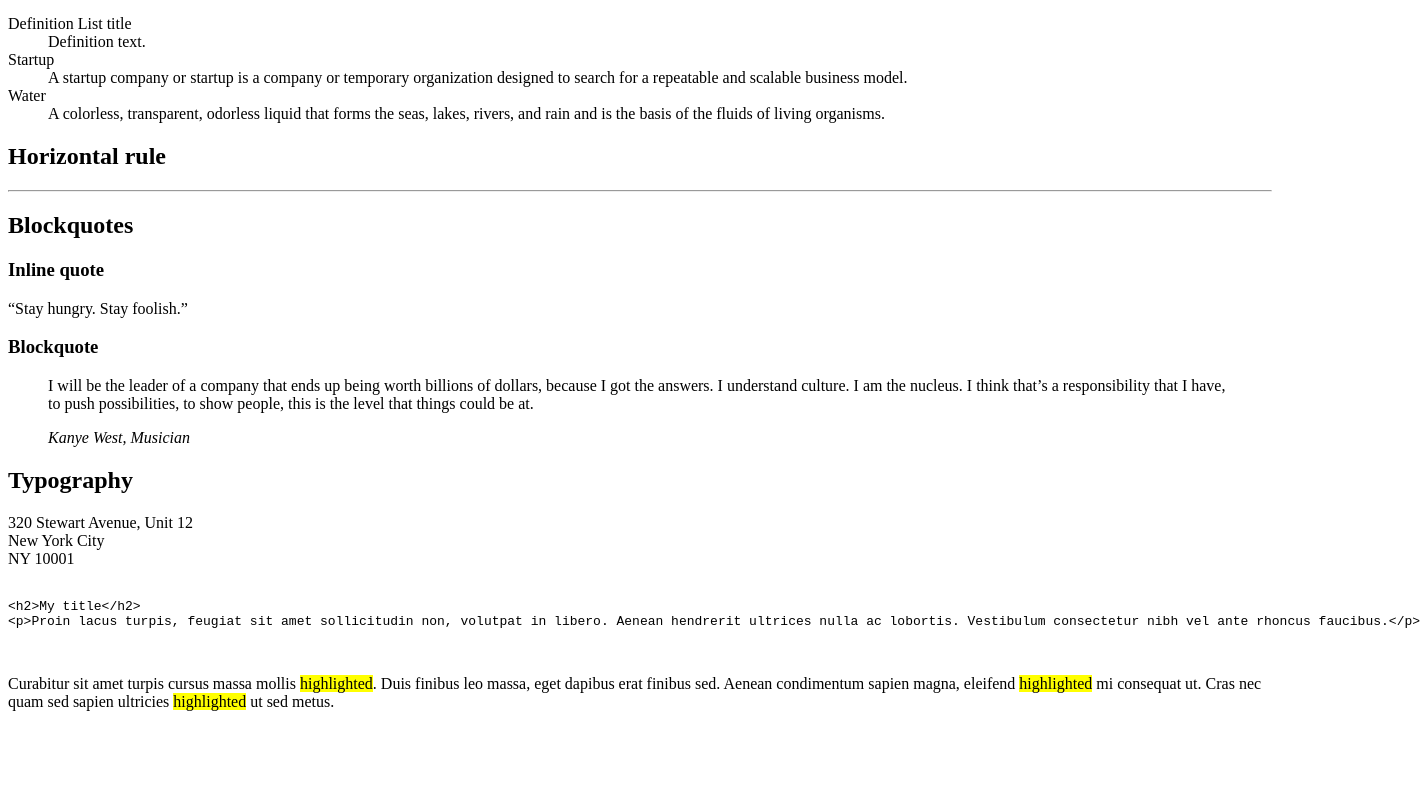
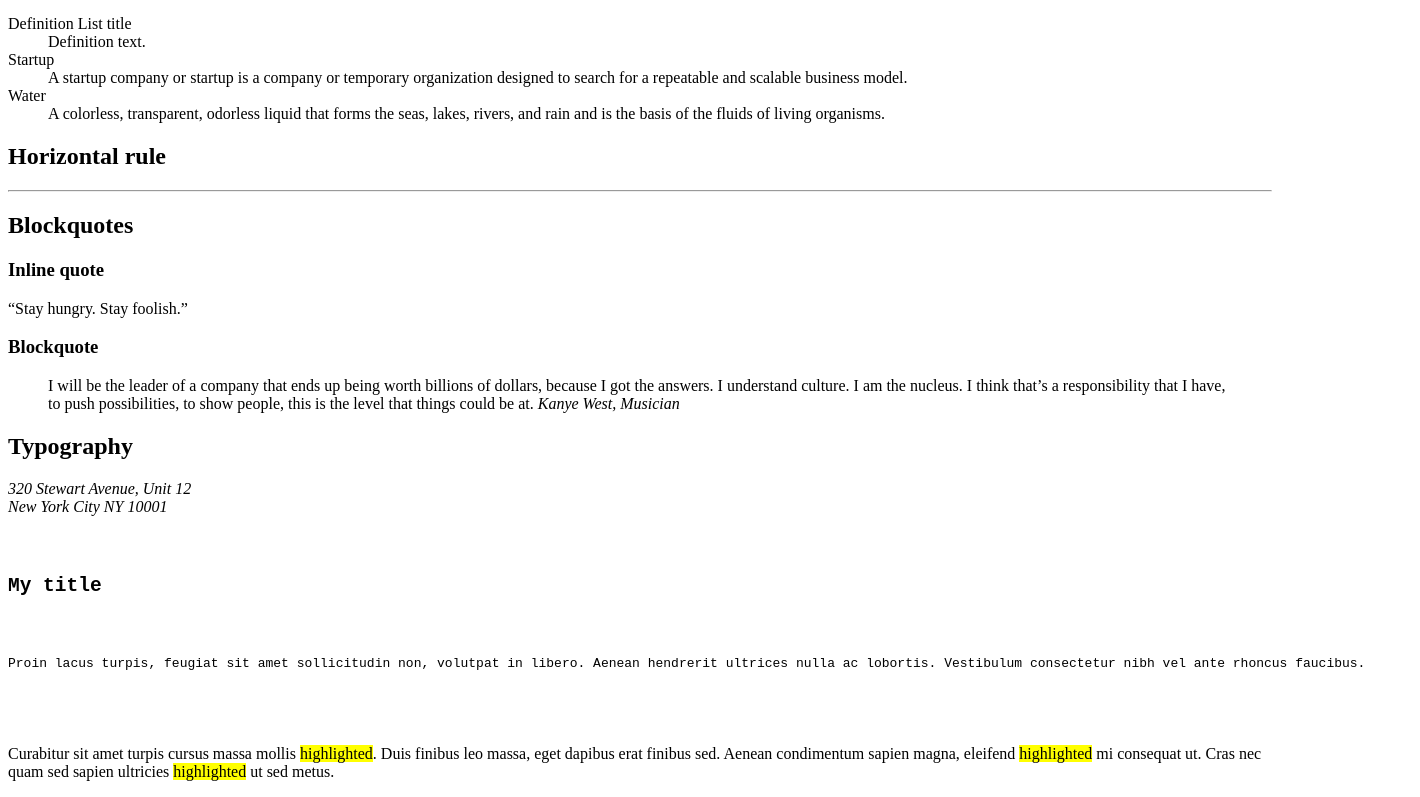
Before and after one commit to Farel-JF/holbertonschool-web_front_end, a plain HTML site: page html_advanced/32-styleguide.html in a window 1280 px wide. Shown: the part 805-1602 px from the top of the page, 1420 px wide, since content can reach past the window. Before the commit the page ends 1532 px from the top, so only its background shows below. Drawn offline with Linux system fonts and the light colour scheme.

Commit message:
32. Typography section - using the correct tags

```diff
--- a/html_advanced/32-styleguide.html
+++ b/html_advanced/32-styleguide.html
@@ -1,8 +1,8 @@
 <!DOCTYPE html>
-<html lang="en">
+<html lang="EN" dir="ltr">
 	<head>
 		<meta charset="utf-8">
-  <meta name="viewport" content="width=device-width, initial-scale=1.0">
+		<meta name="viewport" content="width=device-width, initial-scale=1.0, viewport-fit=cover">
 		<title>Styleguide - Techium</title>
 		<meta name="description" content="Techium is a digital agency">
 		<link rel="icon" type="image/x-icon" href="./favicon.ico">
@@ -12,14 +12,13 @@
 		<header></header>
 		<main>
 			<section>
-      <header><h2>Headings </h2></header>
+				<header><h2>Headings</h2></header>
 				<h1>Heading level 1</h1>
 				<h2>Heading level 2</h2>
 				<h3>Heading level 3</h3>
 				<h4>Heading level 4</h4>
 				<h5>Heading level 5</h5>
 				<h6>Heading level 6</h6>
-
 				<section>
 					<header>
 						<h2>Paragraph</h2>
@@ -28,7 +27,6 @@
 					<p>This is my subtitle</p>
 					<p>Nunc lacinia ante nunc ac lobortis. Interdum adipiscing gravida odio porttitor sem non mi integer non faucibus ornare mi ut ante amet placerat aliquet. Volutpat eu sed ante lacinia sapien lorem accumsan varius montes viverra nibh in adipiscing blandit tempus accumsan.</p>
 				</section>
-
 				<!-- Lists -->
 				<section>
 					<header><h2>Lists</h2></header>
@@ -56,7 +54,6 @@
 						</dl>
 					</div>
 				</section>
-
 				<!-- Horizontal rule -->
 				<section>
 					<header><h2>Horizontal rule</h2></header>
@@ -64,7 +61,6 @@
 						<hr>
 					</div>
 				</section>
-
 				<!-- Blockquotes -->
 				<section>
 					<header>
@@ -77,26 +73,24 @@
 					<div>
 						<h3>Blockquote</h3>
 						<blockquote>
-            <p>I will be the leader of a company that ends up being worth billions of dollars, because I got the answers. I understand culture. I am the nucleus. I think that’s a responsibility that I have, to push possibilities, to show people, this is the level that things could be at.</p>
-            <cite>Kanye West, Musician</cite>
+							<p>I will be the leader of a company that ends up being worth billions of dollars, because I got the answers. I understand culture. I am the nucleus. I think that’s a responsibility that I have, to push possibilities, to show people, this is the level that things could be at. <cite>Kanye West, Musician</cite></p>
 						</blockquote>
 					</div>
 				</section>
-
 				<!-- Typography -->
 				<section>
-        <!-- Typography -->
-        <header>
-          <h2>Typography</h2>
-        </header>
+					<header><h2>Typography</h2></header>
 					<div>
-          <p>320 Stewart Avenue, Unit 12<br>New York City<br>NY 10001</p>
+						<address>
+							320 Stewart Avenue, Unit 12<br>
+							New York City NY 10001
+						</address>
 					</div>
 					<div>
 						<pre>
 							<code>
-&lt;h2&gt;My title&lt;/h2&gt;
-&lt;p&gt;Proin lacus turpis, feugiat sit amet sollicitudin non, volutpat in libero. Aenean hendrerit ultrices nulla ac lobortis. Vestibulum consectetur nibh vel ante rhoncus faucibus.&lt;/p&gt;
+								<h2>My title</h2>
+								<p>Proin lacus turpis, feugiat sit amet sollicitudin non, volutpat in libero. Aenean hendrerit ultrices nulla ac lobortis. Vestibulum consectetur nibh vel ante rhoncus faucibus.</p>
 							</code>
 						</pre>
 					</div>
```
Lines whose indentation alone changed are shown as unchanged.
